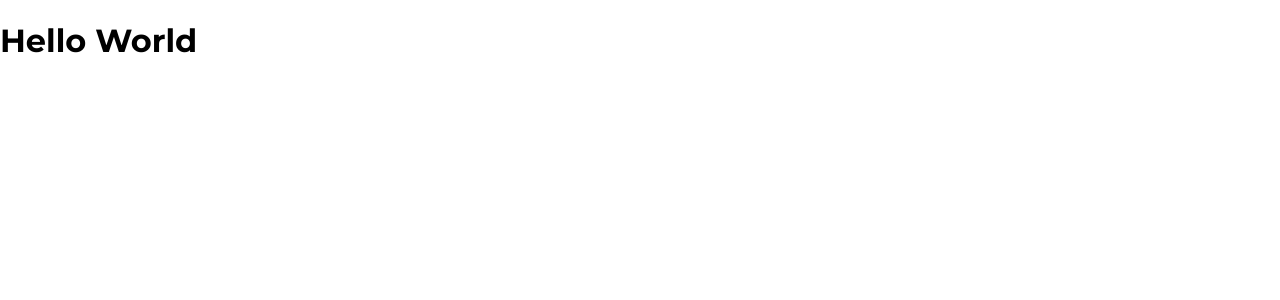
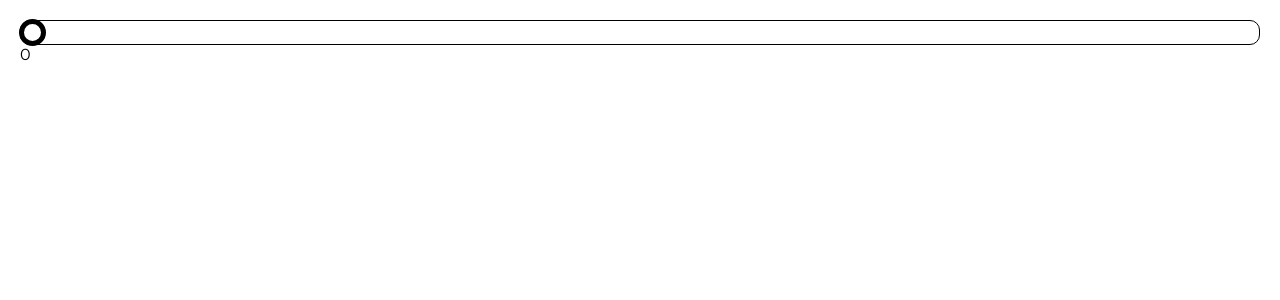
Before and after one commit to xfvelocity/plot-ponder, a React (Vite) app: page / in a window 1280 px wide. Shown: the top 300 px of the page. Built offline with nearby package versions, Linux system fonts and the light colour scheme.

Commit message:
added base for slider

```diff
--- a/src/App.tsx
+++ b/src/App.tsx
@@ -1,7 +1,9 @@
+import PPSlider from "./components/basic/slider/PPSlider";
+
 const App = () => {
   return (
-    <div>
-      <h1 className="underline">Hello World</h1>
+    <div style={{ margin: "20px" }}>
+      <PPSlider />
     </div>
   );
 };
--- /dev/null
+++ b/src/components/basic/slider/PPSlider.tsx
@@ -0,0 +1,61 @@
+import { useRef, useState } from "react";
+import "./ppSlider.scss";
+
+const PPSlider = () => {
+  const sliderElement = useRef<HTMLDivElement | null>(null);
+  const selectorElement = useRef<HTMLDivElement | null>(null);
+
+  const [selectedNumber, setSelectedNumber] = useState(0);
+
+  const handleMouseMove = (e: MouseEvent): void => {
+    if (!selectorElement.current || !sliderElement.current) return;
+
+    // Calculate the progress made along the bar in decimals 0-10
+    const decimalProgress: number =
+      (e.clientX / sliderElement.current.clientWidth) * 10;
+
+    // Round to the nearest 0.5
+    const rating: string = (Math.round(decimalProgress * 2) / 2).toFixed(2);
+    setSelectedNumber(parseFloat(rating));
+
+    // Get the element with the matching id and move the selector to that position
+    const sliderValue = document.getElementById(rating);
+
+    selectorElement.current.style.left = `${sliderValue?.offsetLeft}px`;
+  };
+
+  const startTracking = (): void => {
+    window.addEventListener("mousemove", handleMouseMove);
+  };
+
+  const stopTracking = (): void => {
+    window.removeEventListener("mousemove", handleMouseMove);
+  };
+
+  window.addEventListener("mouseup", stopTracking);
+
+  return (
+    <>
+      <div ref={sliderElement} className="pp-slider">
+        <div
+          ref={selectorElement}
+          className="pp-slider-selector"
+          onMouseDown={startTracking}
+          onTouchStart={startTracking}
+        />
+
+        {[...Array(21)].map((_, i) => (
+          <div
+            key={i}
+            id={(i / 2).toFixed(2).toString()}
+            className="pp-slider-value"
+          />
+        ))}
+      </div>
+
+      {selectedNumber}
+    </>
+  );
+};
+
+export default PPSlider;
--- /dev/null
+++ b/src/components/basic/slider/ppSlider.scss
@@ -0,0 +1,22 @@
+.pp-slider {
+  position: relative;
+  width: 100%;
+  border: 1px solid black;
+  height: 25px;
+  border-radius: 10px;
+  display: flex;
+  justify-content: space-between;
+
+  &-selector {
+    position: absolute;
+    left: -2px;
+    top: -2px;
+    border-radius: 50%;
+    border: 5px solid black;
+    height: 27px;
+    width: 27px;
+  }
+
+  &-value {
+  }
+}
```
